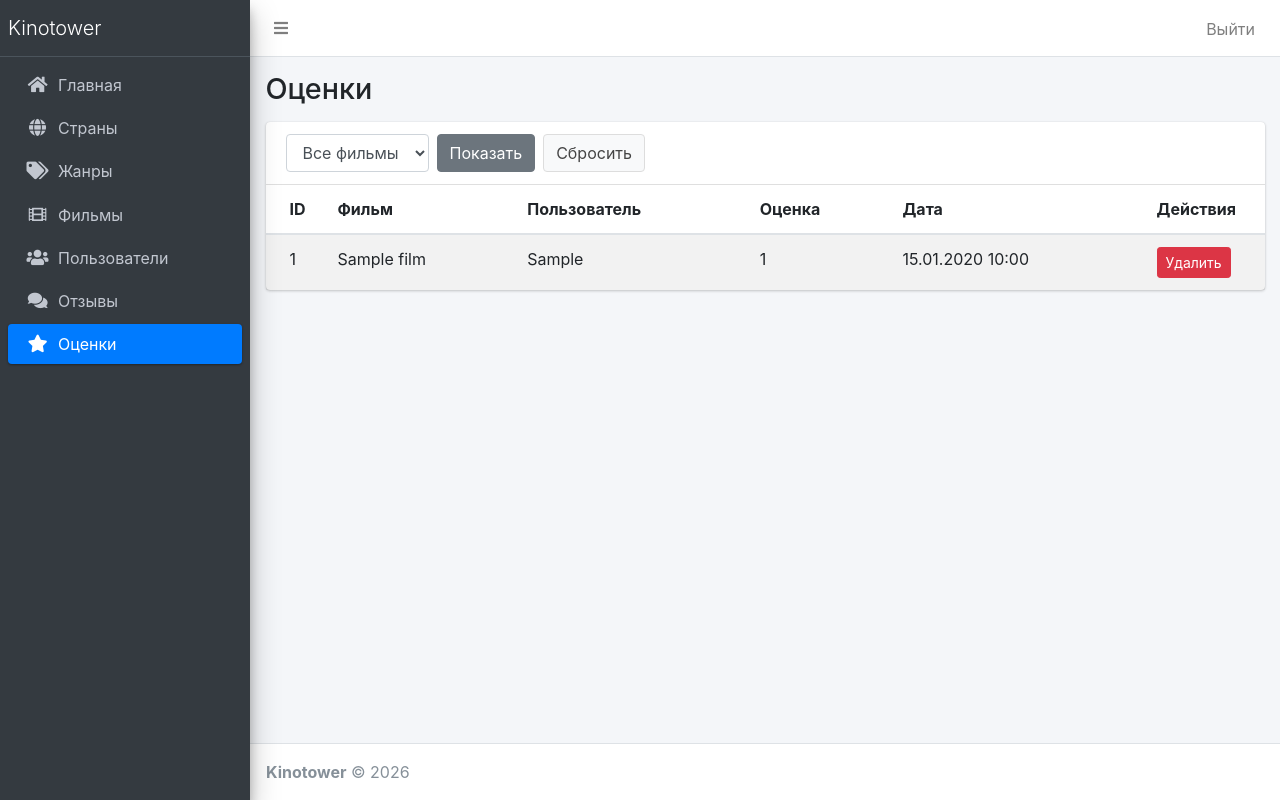
After one commit to damirali20091029-droid/kinotower, a Laravel app: page /admin/ratings in a window 1280 px wide. The commit adds this page. Run offline with Laravel 12, Linux system fonts and the light colour scheme; a user stored in the database is signed in; data comes from the database, SQL or seed files in the repository; tables that the repository leaves empty hold one stand-in row (values such as "Sample post"); some libraries are stand-ins or nearby versions.

Commit message:
Оценки: список и удаление

```diff
--- /dev/null
+++ b/app/Http/Controllers/Admin/RatingFilmController.php
@@ -0,0 +1,38 @@
+<?php
+
+namespace App\Http\Controllers\Admin;
+
+use App\Http\Controllers\Controller;
+use App\Models\Film;
+use App\Models\Rating;
+use Illuminate\Http\Request;
+
+class RatingFilmController extends Controller
+{
+    public function index(Request $request)
+    {
+        $ratings = Rating::with([
+                'film' => fn ($q) => $q->withTrashed(),
+                'user' => fn ($q) => $q->withTrashed(),
+            ])
+            ->when($request->filled('film_id'), fn ($q) => $q->where('film_id', $request->film_id))
+            ->orderByDesc('id')
+            ->paginate(10)
+            ->withQueryString();
+
+        $average = $request->filled('film_id')
+            ? Rating::where('film_id', $request->film_id)->avg('ball')
+            : null;
+
+        $films = Film::orderBy('name')->get();
+
+        return view('admin.ratings.index', compact('ratings', 'films', 'average'));
+    }
+
+    public function destroy(Rating $rating)
+    {
+        $rating->delete();
+
+        return back()->with('success', 'Оценка удалена');
+    }
+}
--- a/resources/views/admin/films/index.blade.php
+++ b/resources/views/admin/films/index.blade.php
@@ -60,7 +60,10 @@
                             <td>
                                 <a href="{{ route('admin.films.categories.index', $film) }}"
                                    class="btn btn-sm btn-secondary">Жанры</a>
-                                  class="btn btn-sm btn-warning">Оценки</a>
+                                <a href="{{ route('admin.reviews.index', ['film_id' => $film->id]) }}"
+                                   class="btn btn-sm btn-warning">Отзывы</a>
+                                <a href="{{ route('admin.ratings.index', ['film_id' => $film->id]) }}"
+                                   class="btn btn-sm btn-warning">Оценки</a>
                                 <a href="{{ route('admin.films.edit', $film) }}"
                                    class="btn btn-sm btn-info">Изменить</a>
                                 <form action="{{ route('admin.films.destroy', $film) }}" method="POST"
--- a/resources/views/admin/layouts/app.blade.php
+++ b/resources/views/admin/layouts/app.blade.php
@@ -74,6 +74,13 @@
                             <p>Отзывы</p>
                         </a>
                     </li>
+                    <li class="nav-item">
+                        <a href="{{ route('admin.ratings.index') }}"
+                           class="nav-link {{ request()->routeIs('admin.ratings.*') ? 'active' : '' }}">
+                            <i class="nav-icon fas fa-star"></i>
+                            <p>Оценки</p>
+                        </a>
+                    </li>
                 </ul>
             </nav>
         </div>
--- /dev/null
+++ b/resources/views/admin/ratings/index.blade.php
@@ -0,0 +1,66 @@
+@extends('admin.layouts.app')
+
+@section('title', 'Оценки')
+
+@section('content')
+    <div class="card">
+        <div class="card-header">
+            <form method="GET" action="{{ route('admin.ratings.index') }}" class="form-inline">
+                <select name="film_id" class="form-control mr-2">
+                    <option value="">Все фильмы</option>
+                    @foreach ($films as $film)
+                        <option value="{{ $film->id }}" @selected(request('film_id') == $film->id)>
+                            {{ $film->name }}
+                        </option>
+                    @endforeach
+                </select>
+                <button type="submit" class="btn btn-secondary mr-2">Показать</button>
+                <a href="{{ route('admin.ratings.index') }}" class="btn btn-default">Сбросить</a>
+            </form>
+
+            @if (! is_null($average))
+                <p class="mt-3 mb-0">Средняя оценка фильма: <strong>{{ number_format($average, 2) }}</strong></p>
+            @endif
+        </div>
+
+        <div class="card-body table-responsive p-0">
+            <table class="table table-striped">
+                <thead>
+                    <tr>
+                        <th style="width: 60px">ID</th>
+                        <th>Фильм</th>
+                        <th>Пользователь</th>
+                        <th>Оценка</th>
+                        <th>Дата</th>
+                        <th style="width: 120px">Действия</th>
+                    </tr>
+                </thead>
+                <tbody>
+                    @forelse ($ratings as $rating)
+                        <tr>
+                            <td>{{ $rating->id }}</td>
+                            <td>{{ $rating->film->name ?? '—' }}</td>
+                            <td>{{ $rating->user->fio ?? '—' }}</td>
+                            <td>{{ $rating->ball }}</td>
+                            <td>{{ $rating->created_at->format('d.m.Y H:i') }}</td>
+                            <td>
+                                <form action="{{ route('admin.ratings.destroy', $rating) }}" method="POST"
+                                      class="d-inline" onsubmit="return confirm('Удалить оценку?')">
+                                    @csrf
+                                    @method('DELETE')
+                                    <button type="submit" class="btn btn-sm btn-danger">Удалить</button>
+                                </form>
+                            </td>
+                        </tr>
+                    @empty
+                        <tr><td colspan="6" class="text-center">Оценок не найдено</td></tr>
+                    @endforelse
+                </tbody>
+            </table>
+        </div>
+
+        @if ($ratings->hasPages())
+            <div class="card-footer">{{ $ratings->links('pagination::bootstrap-4') }}</div>
+        @endif
+    </div>
+@endsection
--- a/routes/admin.php
+++ b/routes/admin.php
@@ -8,6 +8,7 @@ use App\Http\Controllers\Admin\FilmController;
 use App\Http\Controllers\Admin\CategoryFilmController;
 use App\Http\Controllers\Admin\UserController;
 use App\Http\Controllers\Admin\ReviewFilmController;
+use App\Http\Controllers\Admin\RatingFilmController;
 
 Route::middleware('guest:admin')->group(function () {
     Route::get('/login', [AuthController::class, 'index'])->name('admin.login');
@@ -31,4 +32,6 @@ Route::patch('users/{user}/restore', [UserController::class, 'restore'])->name('
 Route::get('reviews', [ReviewFilmController::class, 'index'])->name('reviews.index');
 Route::patch('reviews/{review}/approved', [ReviewFilmController::class, 'approved'])->name('reviews.approved');
 Route::delete('reviews/{review}', [ReviewFilmController::class, 'destroy'])->name('reviews.destroy');
+Route::get('ratings', [RatingFilmController::class, 'index'])->name('ratings.index');
+Route::delete('ratings/{rating}', [RatingFilmController::class, 'destroy'])->name('ratings.destroy');
 });
```
